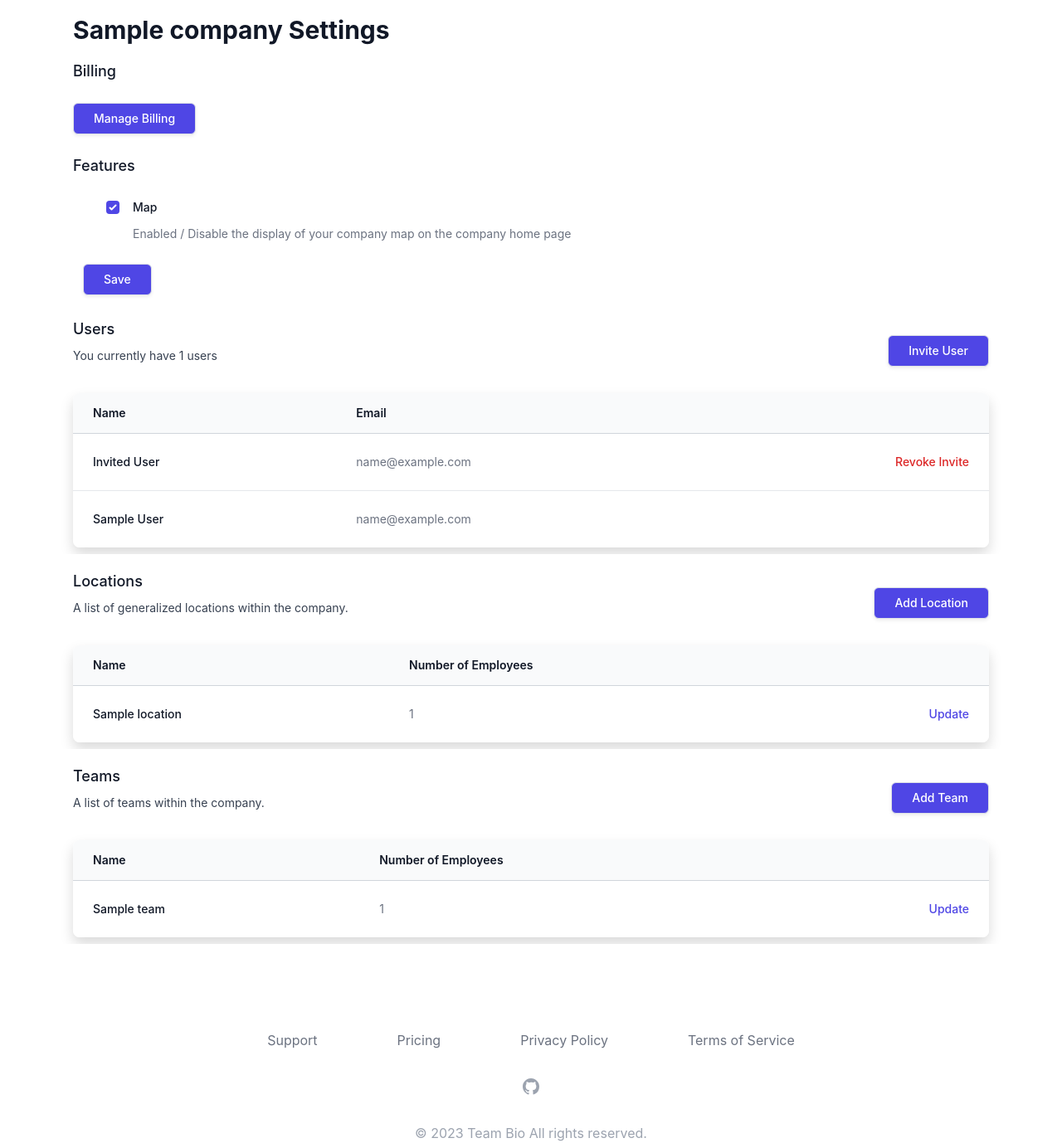
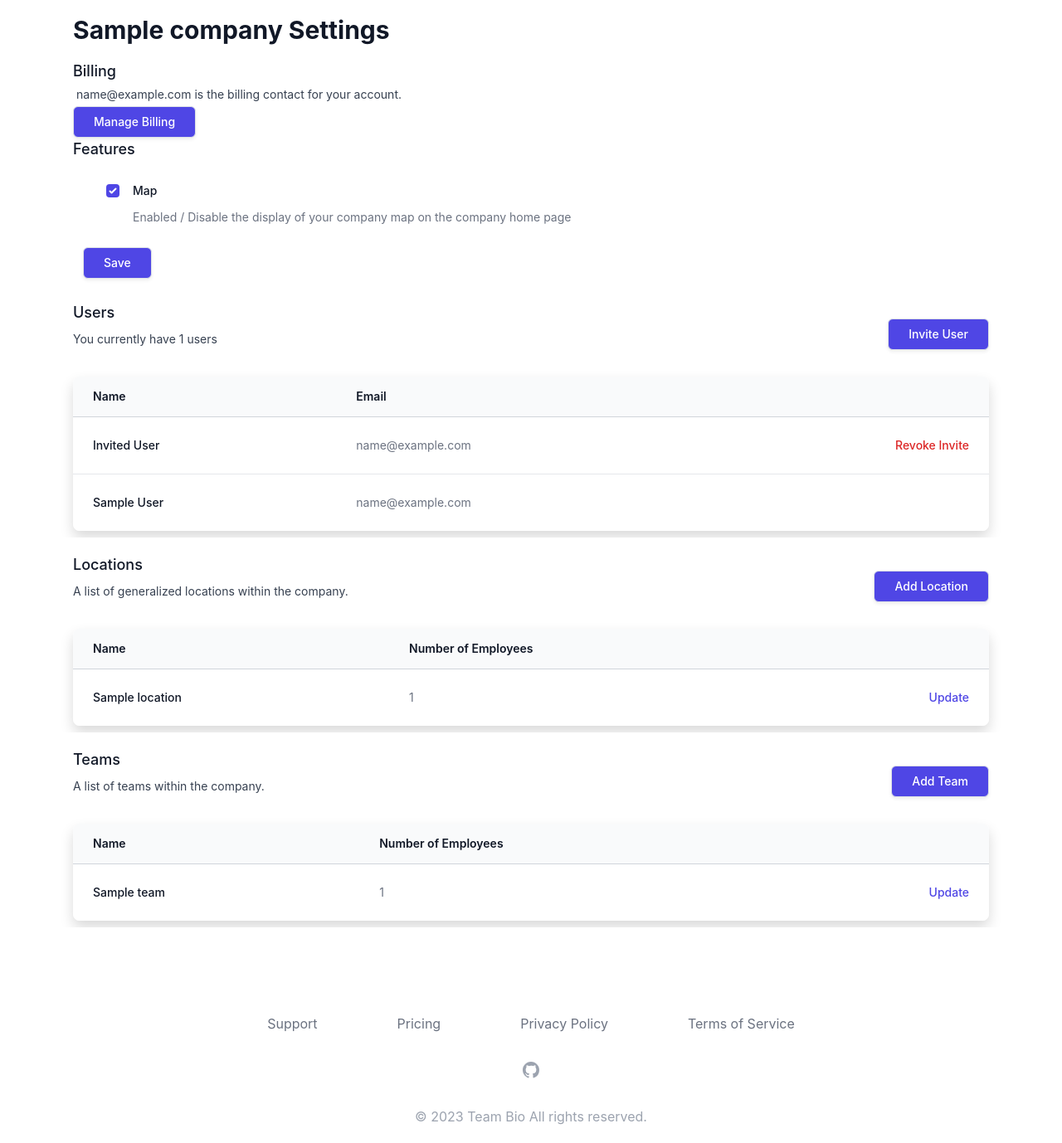
Before and after one commit to aaronspindler/Team.Bio, a Django app: page /company/settings in a window 1280 px wide. Shown: the part 90-1468 px from the top of the page at 83% size. After the commit the page ends 1446 px from the top, so only its background shows below. Run offline with Django 4.2, Linux system fonts and the light colour scheme; a user stored in the database is signed in; tables that the repository leaves empty hold one stand-in row (values such as "Sample post"); some libraries are stand-ins or nearby versions.

Commit message:
Added billing user to company settings (#188)
* Added billing user to company settings

* linter

---------

Signed-off-by: Aaron Spindler <aaron@xnovax.net>

```diff
--- a/billing/management/commands/process_payments_monthly.py
+++ b/billing/management/commands/process_payments_monthly.py
@@ -31,7 +31,7 @@ class Command(BaseCommand):
                     f"\t Amount to bill: ${round(Decimal(amount_to_bill_int / 100), 2)}"
                 )
 
-                billing_user = company.get_billing_users
+                billing_user = company.get_billing_user
                 if not billing_user:
                     print("\t Has no billing user")
                     # Create a failed payment attempt
--- a/companies/models.py
+++ b/companies/models.py
@@ -163,7 +163,7 @@ class Company(models.Model):
 
     @property
     def is_billing_active(self):
-        if self.get_billing_users:
+        if self.get_billing_user:
             return True
         if self.in_trial_period:
             return True
@@ -178,7 +178,7 @@ class Company(models.Model):
         return owners_list
 
     @property
-    def get_billing_users(self):
+    def get_billing_user(self):
         users = StripeCustomer.objects.filter(user__in=self.get_owners)
         if users:
             return users.first()
--- a/companies/views.py
+++ b/companies/views.py
@@ -120,8 +120,12 @@ def company_settings(request):
 
     teams = Team.objects.filter(company=company).order_by("name")
 
+    billing_user = company.get_billing_user
+    billing_email = None
+    if billing_user:
+        billing_email = billing_user.user.email
+
     company_feature_form = CompanyFeatureForm(instance=company)
-
     if request.method == "POST":
         company_feature_form = CompanyFeatureForm(request.POST, instance=company)
         if company_feature_form.is_valid():
@@ -133,6 +137,7 @@ def company_settings(request):
         "invited_users": invited_users,
         "locations": locations,
         "teams": teams,
+        "billing_email": billing_email,
         "company_feature_form": company_feature_form,
     }
     return render(request, "companies/company_settings.html", context)
--- a/templates/companies/company_settings.html
+++ b/templates/companies/company_settings.html
@@ -14,9 +14,9 @@
                 </div>
             </div>
             <div class="flex flex-col">
-                <div class="-my-2 -mx-4 overflow-x-auto sm:-mx-6 lg:-mx-8">
+                <div class="-my-8 -mx-4 overflow-x-auto sm:-mx-6 lg:-mx-8">
                     <div class="inline-block min-w-full py-2 align-middle md:px-6 lg:px-8">
-                        {% if not user.company.get_billing_users %}
+                        {% if not billing_email %}
                             <button type="submit" id="subscribeButton"
                                     class=" inline-flex w-full items-center justify-center rounded-md border border-transparent bg-indigo-600 px-4 py-2 font-medium text-white shadow-sm hover:bg-indigo-700 focus:outline-none focus:ring-2 focus:ring-indigo-500 focus:ring-offset-2 sm:mt-0 sm:ml-3 sm:w-auto sm:text-sm">
                                 Subscribe
@@ -30,8 +30,10 @@
                                     Your trial has ended. You must subscribe to continue using Team Bio!
                                 </p>
                             {% endif %}
-
                         {% else %}
+                            <p class="mt-1 mb-1 ml-1 text-sm text-gray-700">
+                                {{ billing_email }} is the billing contact for your account.
+                            <p>
                             <a type="button" href="https://billing.stripe.com/p/login/4gw8zp2YTeZmcta288"
                                class="inline-flex items-center justify-center rounded-md border border-transparent bg-indigo-600 px-4 py-2 text-sm font-medium text-white shadow-sm hover:bg-indigo-700 focus:outline-none focus:ring-2 focus:ring-indigo-500 focus:ring-offset-2 sm:w-auto">Manage
                                 Billing</a>
```
